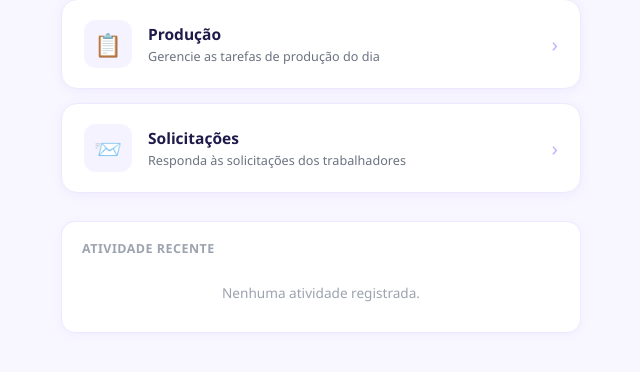
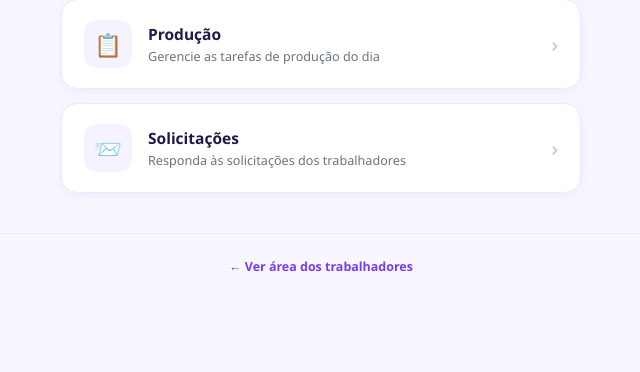
Before and after one commit to fogospiromax/controledeprodu-o, a Flask app: template templates/admin_hub.html in a window 1280 px wide. Shown: the part 189-561 px from the top of the page, without its empty margins (319-959 px from the left). Run offline with Flask 3, Linux system fonts and the light colour scheme; the template is opened without the code that fills it, so the values that code supplies are empty; some libraries are stand-ins or nearby versions.

Commit message:
Update admin_hub.html

```diff
--- a/templates/admin_hub.html
+++ b/templates/admin_hub.html
@@ -71,18 +71,12 @@ header {
 }
 .module-arrow { color: #c4b5fd; font-size: 1.3rem; flex-shrink: 0; }
 
-/* Atividade Recente */
-.activity-card {
-  background: white; border-radius: 14px; padding: 18px 20px;
-  box-shadow: 0 2px 10px rgba(124,58,237,0.05); border: 1.5px solid #ede9fe;
+.app-footer {
+  text-align: center; padding: 24px 20px 40px; font-size: 0.78rem; color: #9ca3af;
+  border-top: 1px solid #ede9fe; margin-top: 40px;
 }
-.activity-title {
-  font-size: 0.78rem; font-weight: 700; color: #9ca3af;
-  text-transform: uppercase; letter-spacing: 0.5px; margin-bottom: 14px;
-}
-.activity-empty {
-  font-size: 0.85rem; color: #9ca3af; text-align: center; padding: 12px 0;
-}
+.app-footer a { color: #7c3aed; text-decoration: none; font-weight: 600; }
+.app-footer a:hover { text-decoration: underline; }
 </style>
 </head>
 <body>
@@ -128,11 +122,11 @@ header {
     </a>
   </div>
 
-  <div class="activity-card">
-    <div class="activity-title">Atividade Recente</div>
-    <div class="activity-empty">Nenhuma atividade registrada.</div>
-  </div>
 </div>
+
+<footer class="app-footer">
+  <a href="/">← Ver área dos trabalhadores</a>
+</footer>
 
 <script>
 (function() {
```
